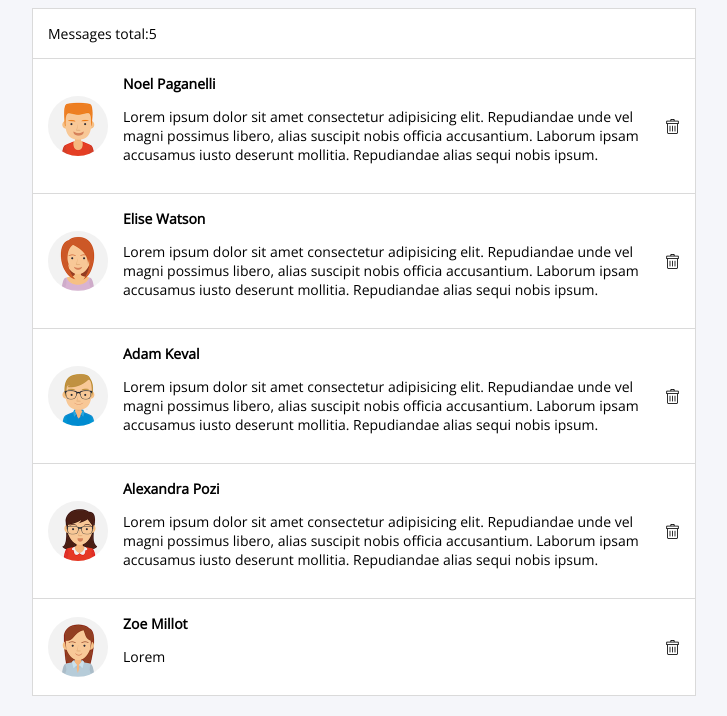
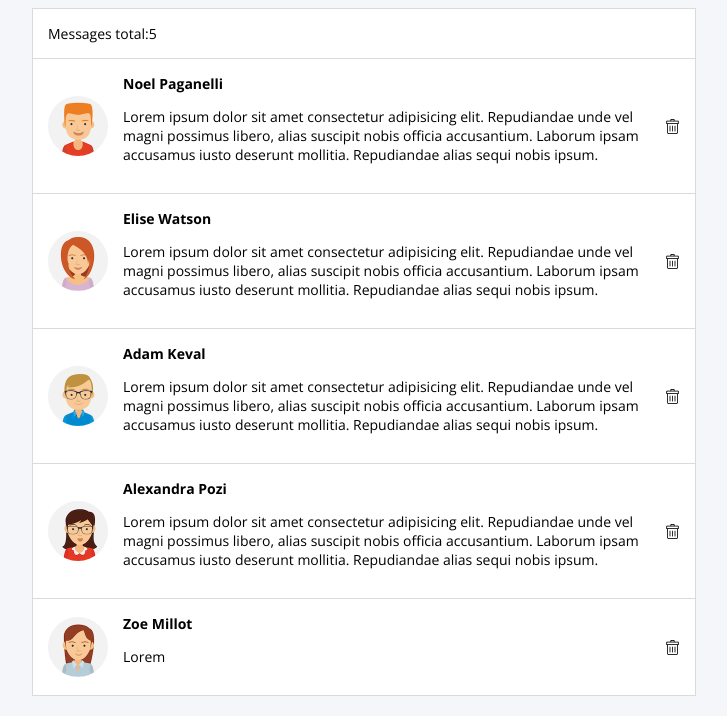
Before and after one commit to Mushyn/mail3, a plain HTML site: page index.html in a window 1280 px wide. Shown: the whole page, without its empty margins (276-1003 px from the left). Drawn offline with nearby package versions, Linux system fonts and the light colour scheme.

Commit message:
font modified

```diff
--- a/index.html
+++ b/index.html
@@ -4,7 +4,9 @@
     <meta charset="UTF-8">
     <meta name="viewport" content="width=device-width, initial-scale=1.0">
     <meta http-equiv="X-UA-Compatible" content="ie=edge">
-    <link href="https://fonts.googleapis.com/css?family=Open+Sans&display=swap" rel="stylesheet">
+    <link rel="preconnect" href="https://fonts.googleapis.com">
+    <link rel="preconnect" href="https://fonts.gstatic.com" crossorigin>
+    <link href="https://fonts.googleapis.com/css2?family=Open+Sans:wght@400;700&display=swap" rel="stylesheet">
     <link rel="stylesheet" href="style.css">
     <title>My Mails</title>
 </head>
```
